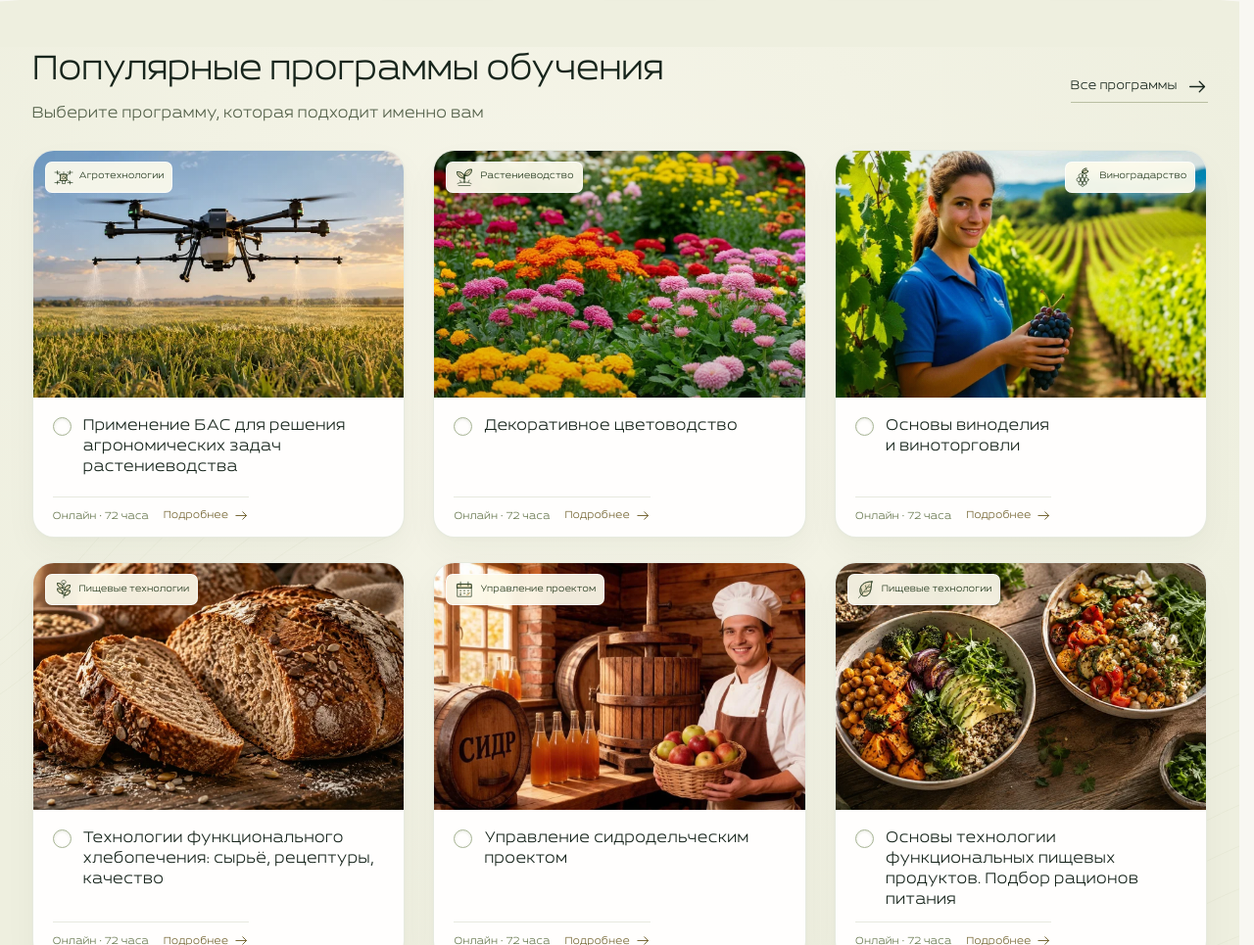
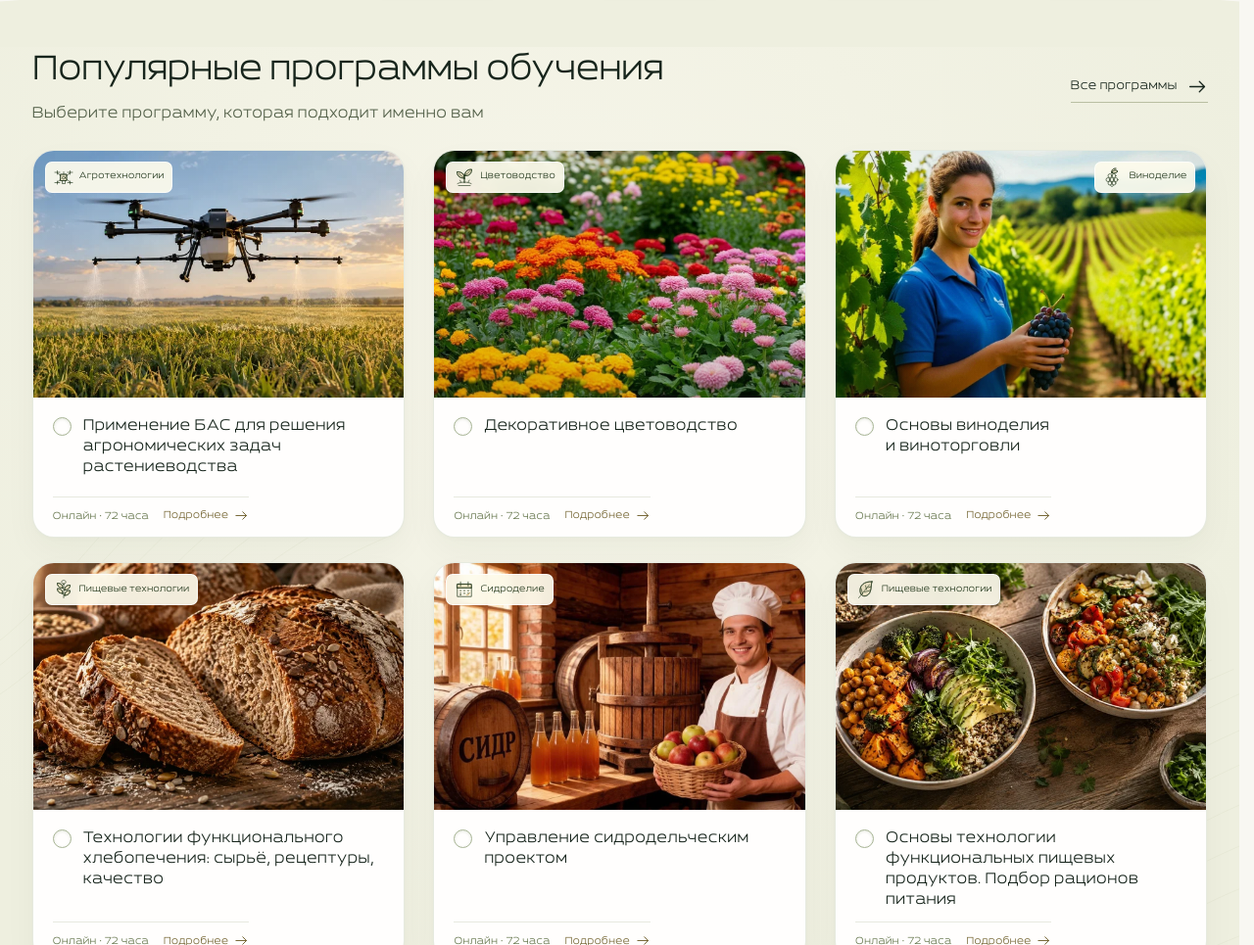
Before and after one commit to rez1dennt/apkagro, a website: page public/index.html in a window 1280 px wide. Shown: the part 1107-2072 px from the top of the page at 98% size. Drawn offline with Linux system fonts and the light colour scheme; no server answers.

Commit message:
Rename course category labels

```diff
--- a/public/index.html
+++ b/public/index.html
@@ -63,10 +63,10 @@
         <div class="section-heading"><div><h2 id="programs-title">Популярные программы обучения</h2><p>Выберите программу, которая подходит именно вам</p></div><a class="text-link" href="#program-list">Все программы <svg class="icon"><use href="/assets/icons-v2.svg#arrow"></use></svg></a></div>
         <div class="program-grid" id="program-list">
           <button class="program-card" type="button" data-course="drone" aria-haspopup="dialog"><span class="program-card__photo"><img src="/assets/images/drone.webp" width="600" height="240" alt="Агрономический дрон над полем" loading="lazy"><span class="program-category"><svg class="icon" aria-hidden="true"><use href="/assets/icons-v2.svg#drone"></use></svg>Агротехнологии</span><span class="program-card__badge" hidden>Выбрана <svg class="icon"><use href="/assets/icons-v2.svg#check"></use></svg></span><span class="program-card__more">О программе <svg class="icon"><use href="/assets/icons-v2.svg#arrow"></use></svg></span></span><span class="program-card__body"><span class="circle"></span><span>Применение БАС для решения агрономических задач растениеводства <span class="course-hours">(72 часа)</span></span></span><span class="program-card__footer"><span>Онлайн · 72 часа</span><span>Подробнее <svg class="icon" aria-hidden="true"><use href="/assets/icons-v2.svg#arrow"></use></svg></span></span></button>
-          <button class="program-card" type="button" data-course="flowers" aria-haspopup="dialog"><span class="program-card__photo"><img src="/assets/images/flowers-client.webp" width="600" height="240" alt="Цветущая клумба с декоративными культурами" loading="lazy"><span class="program-category"><svg class="icon" aria-hidden="true"><use href="/assets/icons-v2.svg#sprout"></use></svg>Растениеводство</span><span class="program-card__badge" hidden>Выбрана <svg class="icon"><use href="/assets/icons-v2.svg#check"></use></svg></span><span class="program-card__more">О программе <svg class="icon"><use href="/assets/icons-v2.svg#arrow"></use></svg></span></span><span class="program-card__body"><span class="circle"></span><span>Декоративное цветоводство<br><span class="course-hours">(72 часа)</span></span></span><span class="program-card__footer"><span>Онлайн · 72 часа</span><span>Подробнее <svg class="icon" aria-hidden="true"><use href="/assets/icons-v2.svg#arrow"></use></svg></span></span></button>
-          <button class="program-card" type="button" data-course="wine" aria-haspopup="dialog"><span class="program-card__photo"><img src="/assets/images/wine-client.webp" width="600" height="240" alt="Специалист винодельческого хозяйства с гроздью винограда" loading="lazy"><span class="program-category"><svg class="icon" aria-hidden="true"><use href="/assets/icons-v2.svg#grapes"></use></svg>Виноградарство</span><span class="program-card__badge" hidden>Выбрана <svg class="icon"><use href="/assets/icons-v2.svg#check"></use></svg></span><span class="program-card__more">О программе <svg class="icon"><use href="/assets/icons-v2.svg#arrow"></use></svg></span></span><span class="program-card__body"><span class="circle"></span><span>Основы виноделия<br>и виноторговли <span class="course-hours">(72 часа)</span></span></span><span class="program-card__footer"><span>Онлайн · 72 часа</span><span>Подробнее <svg class="icon" aria-hidden="true"><use href="/assets/icons-v2.svg#arrow"></use></svg></span></span></button>
+          <button class="program-card" type="button" data-course="flowers" aria-haspopup="dialog"><span class="program-card__photo"><img src="/assets/images/flowers-client.webp" width="600" height="240" alt="Цветущая клумба с декоративными культурами" loading="lazy"><span class="program-category"><svg class="icon" aria-hidden="true"><use href="/assets/icons-v2.svg#sprout"></use></svg>Цветоводство</span><span class="program-card__badge" hidden>Выбрана <svg class="icon"><use href="/assets/icons-v2.svg#check"></use></svg></span><span class="program-card__more">О программе <svg class="icon"><use href="/assets/icons-v2.svg#arrow"></use></svg></span></span><span class="program-card__body"><span class="circle"></span><span>Декоративное цветоводство<br><span class="course-hours">(72 часа)</span></span></span><span class="program-card__footer"><span>Онлайн · 72 часа</span><span>Подробнее <svg class="icon" aria-hidden="true"><use href="/assets/icons-v2.svg#arrow"></use></svg></span></span></button>
+          <button class="program-card" type="button" data-course="wine" aria-haspopup="dialog"><span class="program-card__photo"><img src="/assets/images/wine-client.webp" width="600" height="240" alt="Специалист винодельческого хозяйства с гроздью винограда" loading="lazy"><span class="program-category"><svg class="icon" aria-hidden="true"><use href="/assets/icons-v2.svg#grapes"></use></svg>Виноделие</span><span class="program-card__badge" hidden>Выбрана <svg class="icon"><use href="/assets/icons-v2.svg#check"></use></svg></span><span class="program-card__more">О программе <svg class="icon"><use href="/assets/icons-v2.svg#arrow"></use></svg></span></span><span class="program-card__body"><span class="circle"></span><span>Основы виноделия<br>и виноторговли <span class="course-hours">(72 часа)</span></span></span><span class="program-card__footer"><span>Онлайн · 72 часа</span><span>Подробнее <svg class="icon" aria-hidden="true"><use href="/assets/icons-v2.svg#arrow"></use></svg></span></span></button>
           <button class="program-card" type="button" data-course="bread" aria-haspopup="dialog"><span class="program-card__photo"><img src="/assets/images/bread.webp" width="600" height="240" alt="Ремесленный хлеб с семенами" loading="lazy"><span class="program-category"><svg class="icon" aria-hidden="true"><use href="/assets/icons-v2.svg#wheat"></use></svg>Пищевые технологии</span><span class="program-card__badge" hidden>Выбрана <svg class="icon"><use href="/assets/icons-v2.svg#check"></use></svg></span><span class="program-card__more">О программе <svg class="icon"><use href="/assets/icons-v2.svg#arrow"></use></svg></span></span><span class="program-card__body"><span class="circle"></span><span>Технологии функционального хлебопечения: сырьё, рецептуры, качество <span class="course-hours">(72 часа)</span></span></span><span class="program-card__footer"><span>Онлайн · 72 часа</span><span>Подробнее <svg class="icon" aria-hidden="true"><use href="/assets/icons-v2.svg#arrow"></use></svg></span></span></button>
-          <button class="program-card" type="button" data-course="cider" aria-haspopup="dialog"><span class="program-card__photo"><img src="/assets/images/cider-client.webp" width="600" height="240" alt="Сидродел с яблоками в производственном помещении" loading="lazy"><span class="program-category"><svg class="icon" aria-hidden="true"><use href="/assets/icons-v2.svg#calendar"></use></svg>Управление проектом</span><span class="program-card__badge" hidden>Выбрана <svg class="icon"><use href="/assets/icons-v2.svg#check"></use></svg></span><span class="program-card__more">О программе <svg class="icon"><use href="/assets/icons-v2.svg#arrow"></use></svg></span></span><span class="program-card__body"><span class="circle"></span><span>Управление сидродельческим проектом <span class="course-hours">(72 часа)</span></span></span><span class="program-card__footer"><span>Онлайн · 72 часа</span><span>Подробнее <svg class="icon" aria-hidden="true"><use href="/assets/icons-v2.svg#arrow"></use></svg></span></span></button>
+          <button class="program-card" type="button" data-course="cider" aria-haspopup="dialog"><span class="program-card__photo"><img src="/assets/images/cider-client.webp" width="600" height="240" alt="Сидродел с яблоками в производственном помещении" loading="lazy"><span class="program-category"><svg class="icon" aria-hidden="true"><use href="/assets/icons-v2.svg#calendar"></use></svg>Сидроделие</span><span class="program-card__badge" hidden>Выбрана <svg class="icon"><use href="/assets/icons-v2.svg#check"></use></svg></span><span class="program-card__more">О программе <svg class="icon"><use href="/assets/icons-v2.svg#arrow"></use></svg></span></span><span class="program-card__body"><span class="circle"></span><span>Управление сидродельческим проектом <span class="course-hours">(72 часа)</span></span></span><span class="program-card__footer"><span>Онлайн · 72 часа</span><span>Подробнее <svg class="icon" aria-hidden="true"><use href="/assets/icons-v2.svg#arrow"></use></svg></span></span></button>
           <button class="program-card" type="button" data-course="nutrition" aria-haspopup="dialog"><span class="program-card__photo"><img src="/assets/images/nutrition.webp" width="600" height="240" alt="Сбалансированные блюда из овощей и злаков" loading="lazy"><span class="program-category"><svg class="icon" aria-hidden="true"><use href="/assets/icons-v2.svg#leaf"></use></svg>Пищевые технологии</span><span class="program-card__badge" hidden>Выбрана <svg class="icon"><use href="/assets/icons-v2.svg#check"></use></svg></span><span class="program-card__more">О программе <svg class="icon"><use href="/assets/icons-v2.svg#arrow"></use></svg></span></span><span class="program-card__body"><span class="circle"></span><span>Основы технологии функциональных пищевых продуктов. Подбор рационов питания <span class="course-hours">(72 часа)</span></span></span><span class="program-card__footer"><span>Онлайн · 72 часа</span><span>Подробнее <svg class="icon" aria-hidden="true"><use href="/assets/icons-v2.svg#arrow"></use></svg></span></span></button>
         </div>
         <p class="programs__hint"><svg class="icon"><use href="/assets/icons-v2.svg#info"></use></svg>Нажмите на карточку, чтобы узнать о программе и выбрать её для заявки.</p>
--- a/scripts/apply-client-materials.mjs
+++ b/scripts/apply-client-materials.mjs
@@ -18,6 +18,9 @@ html=html.replace('alt="Цветовод в цветущем саду"','alt="Ц
  .replace('alt="Яблоки и золотистый сидр"','alt="Сидродел с яблоками в производственном помещении"');
 html=html.replace('и виноградарства <span','и виноторговли <span')
  .replace('Управление сидродельческим проектом: от идеи<br>до масштабирования <span','Управление сидродельческим проектом <span');
+html=html.replace('>Растениеводство</span>','>Цветоводство</span>')
+ .replace('>Виноградарство</span>','>Виноделие</span>')
+ .replace('>Управление проектом</span>','>Сидроделие</span>');
 html=html.replace('<h3>О чём программа</h3>','<h3 id="dialog-topics-heading">О чём программа</h3>');
 if(!html.includes('class="course-dialog__media"'))html=html.replace(/<img id="dialog-image"[^>]*>/,'<div class="course-dialog__media">$&</div>');
 html=html.replace(/^[ \t]+(?=\r?$)/gm,'');
```
